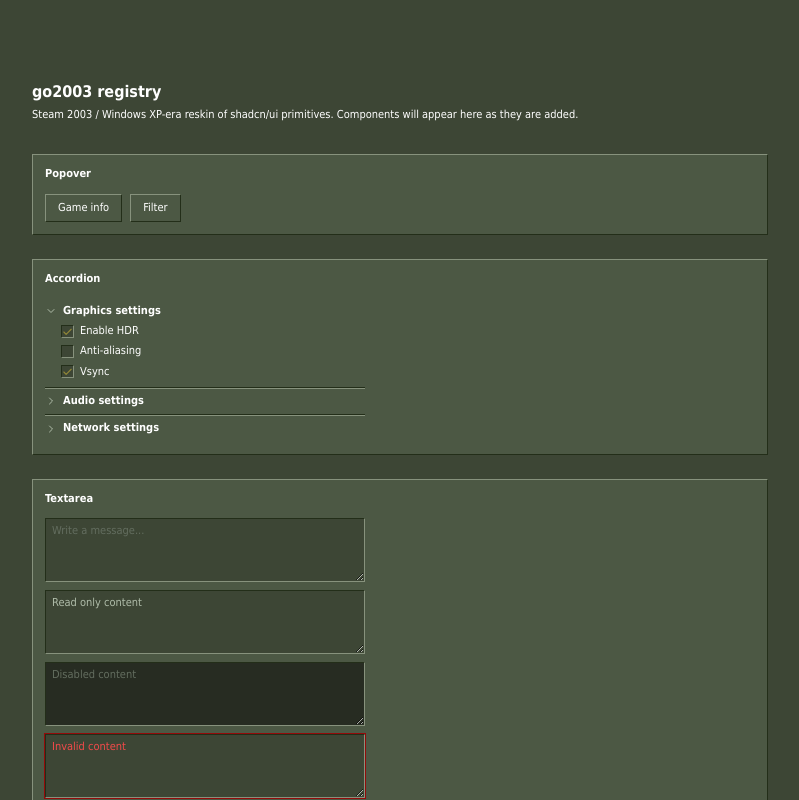
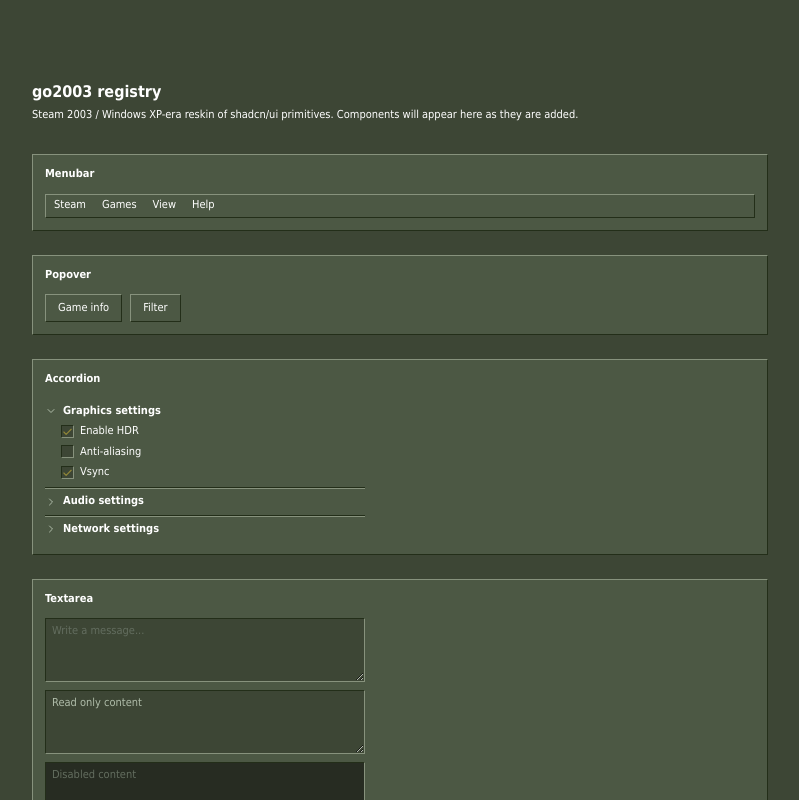
Before and after one commit to OnlyNinjaGear/go2003, a Next.js app: page / in a window 1280 px wide. Shown: the top 800 px of the page, without its empty margins (240-1039 px from the left). Built offline with nearby package versions, Linux system fonts and the light colour scheme.

Commit message:
auto: page.tsx

```diff
--- a/app/page.tsx
+++ b/app/page.tsx
@@ -108,6 +108,54 @@ export default function Home() {
       </header>
 
       <main className="flex flex-1 flex-col gap-6">
+        <section className="bevel-out bg-panel flex flex-col gap-3 p-3">
+          <h2 className="font-bold">Menubar</h2>
+
+          <Menubar>
+            <MenubarMenu>
+              <MenubarTrigger>Steam</MenubarTrigger>
+              <MenubarContent>
+                <MenubarItem>Settings<MenubarShortcut>Ctrl+,</MenubarShortcut></MenubarItem>
+                <MenubarSeparator />
+                <MenubarItem variant="destructive">Exit<MenubarShortcut>Alt+F4</MenubarShortcut></MenubarItem>
+              </MenubarContent>
+            </MenubarMenu>
+            <MenubarMenu>
+              <MenubarTrigger>Games</MenubarTrigger>
+              <MenubarContent>
+                <MenubarItem>Add a game…</MenubarItem>
+                <MenubarItem>Activate a product…</MenubarItem>
+                <MenubarSeparator />
+                <MenubarCheckboxItem checked>Show friends panel</MenubarCheckboxItem>
+                <MenubarCheckboxItem>Show news</MenubarCheckboxItem>
+                <MenubarSeparator />
+                <MenubarSub>
+                  <MenubarSubTrigger>Sort by</MenubarSubTrigger>
+                  <MenubarSubContent>
+                    <MenubarItem>Name</MenubarItem>
+                    <MenubarItem>Last played</MenubarItem>
+                    <MenubarItem>Size</MenubarItem>
+                  </MenubarSubContent>
+                </MenubarSub>
+              </MenubarContent>
+            </MenubarMenu>
+            <MenubarMenu>
+              <MenubarTrigger>View</MenubarTrigger>
+              <MenubarContent>
+                <MenubarItem>Small mode</MenubarItem>
+                <MenubarItem disabled>Offline mode<MenubarShortcut>unavailable</MenubarShortcut></MenubarItem>
+              </MenubarContent>
+            </MenubarMenu>
+            <MenubarMenu>
+              <MenubarTrigger>Help</MenubarTrigger>
+              <MenubarContent>
+                <MenubarItem>Steam support</MenubarItem>
+                <MenubarItem>About Steam</MenubarItem>
+              </MenubarContent>
+            </MenubarMenu>
+          </Menubar>
+        </section>
+
         <section className="bevel-out bg-panel flex flex-col gap-3 p-3">
           <h2 className="font-bold">Popover</h2>
 
```
